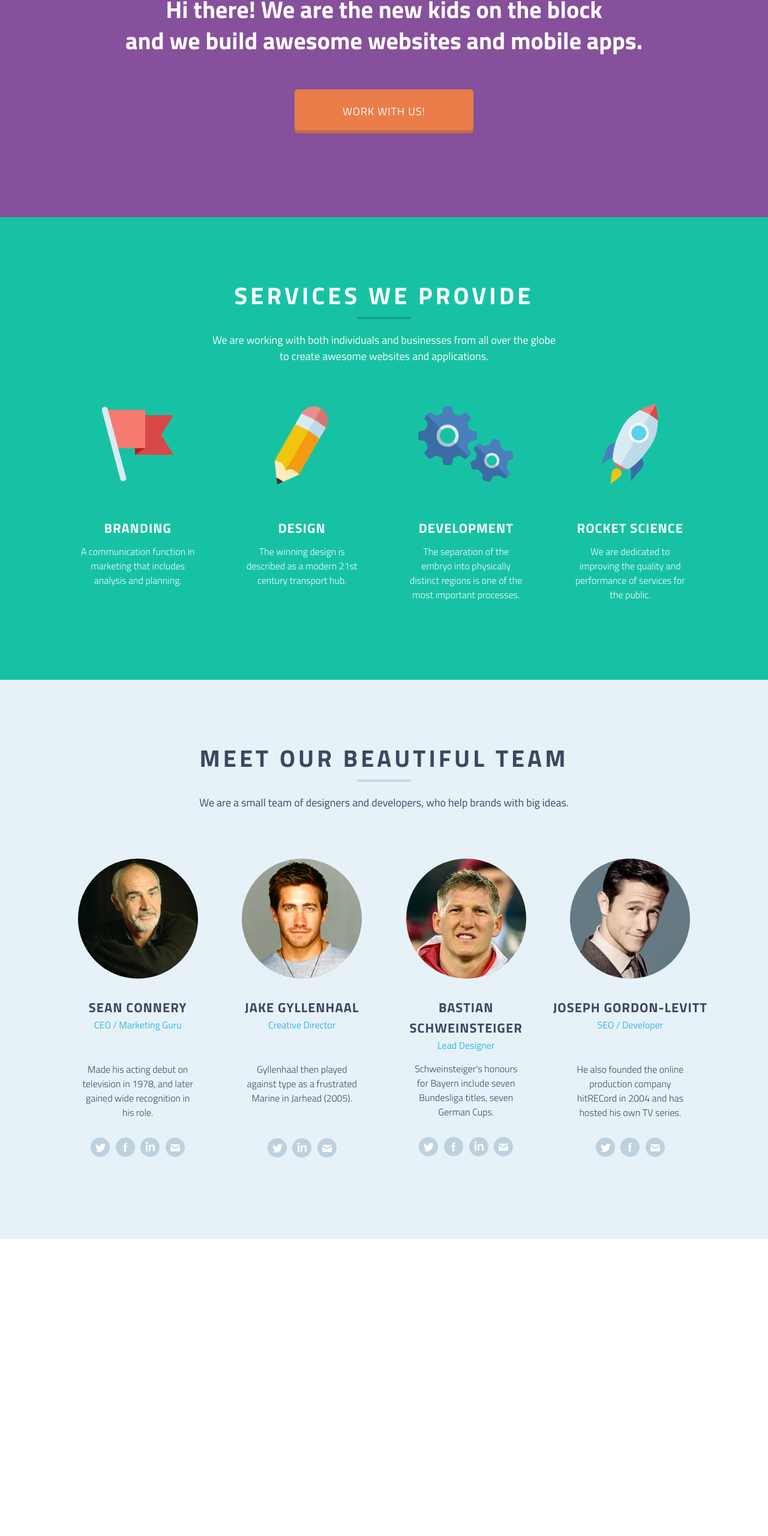
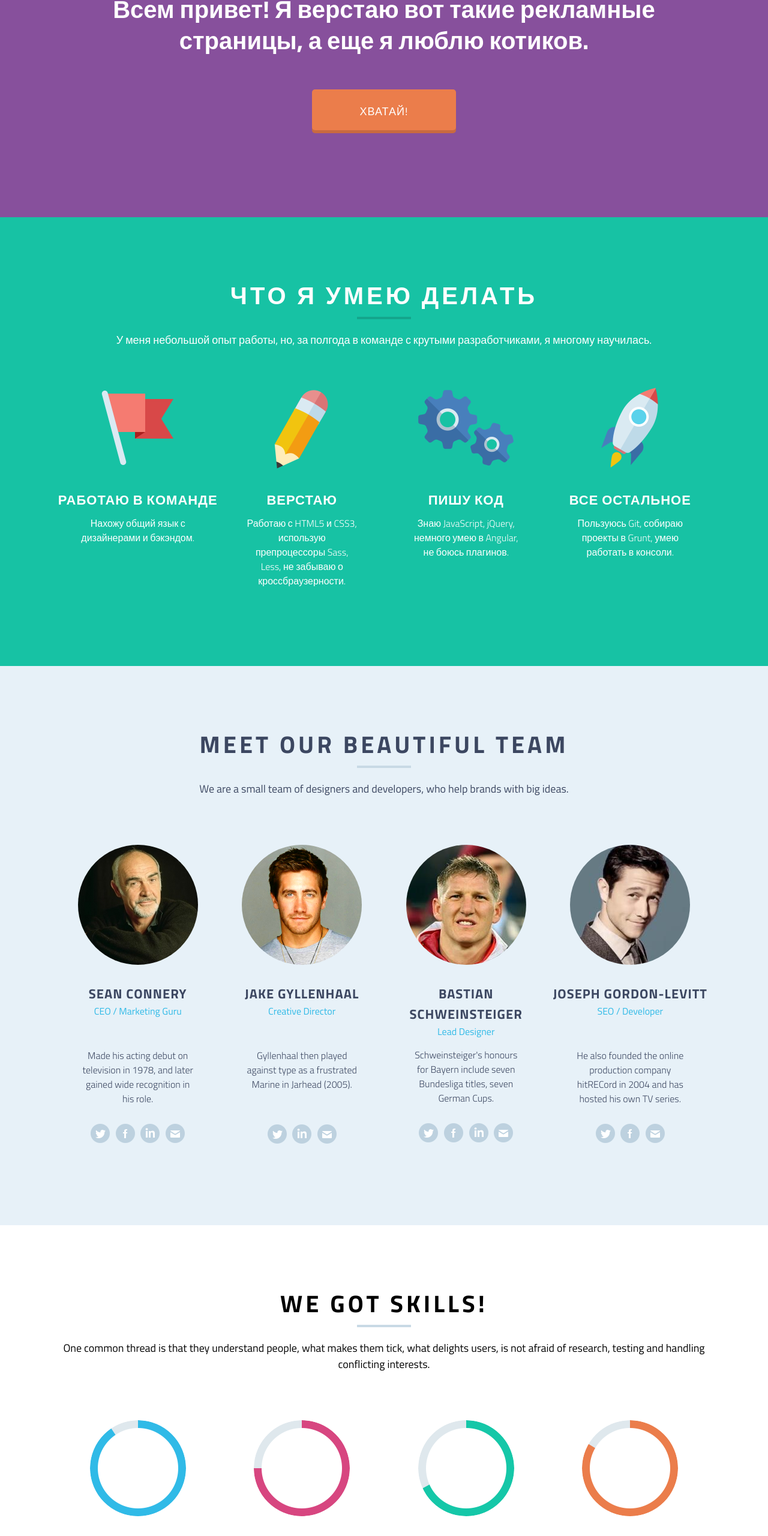
Before and after one commit to MirtlBu/example-landing, a plain HTML site: page index.html in a window 1280 px wide. Shown: the part 237-2797 px from the top of the page at 60% size. Before the commit the page ends 2302 px from the top, so only its background shows below. Drawn offline with Linux system fonts and the light colour scheme.

Commit message:
fourth floor

```diff
--- a/index.html
+++ b/index.html
@@ -1,9 +1,10 @@
 <!DOCTYPE html>
-<html>
+<html lang="ru">
 <head>
     <meta name="viewport" content="initial-scale=1.0, user-scalable=no, maximum-scale=1" />
-    <title>Мой проект</title>
+    <title>My project</title>
     <meta name="application-name" content="mirtlbu"/>
+    <meta charset="utf-8">
 
     <link rel="apple-touch-icon-precomposed" sizes="57x57" href="/img/favicon/apple-touch-icon-57x57.png" />
     <link rel="apple-touch-icon-precomposed" sizes="114x114" href="/img/favicon/apple-touch-icon-114x114.png" />
@@ -20,7 +21,7 @@
     <link rel="icon" type="image/png" href="/img/favicon/favicon-128.png" sizes="128x128" />
     <link href='http://fonts.googleapis.com/css?family=Titillium+Web:400,700,300' rel='stylesheet' type='text/css'>
     <link rel="stylesheet" type="text/css" href="styles.css" />
-    <script type="text/javascript" src="img/scripts.js"></script>
+    <!--<script type="text/javascript" src="img/scripts.js"></script>-->
 </head>
 <body>
     <div class="part part_welcome">
@@ -40,41 +41,40 @@
                 </div>
                 <div class="clear"></div>
             </div>
-            <div class="welcome__message">Hi there! We are the new kids on the block<br/>
-                and we build awesome websites and mobile apps.</div>
-            <div><a class="welcome__button" href="">Work with us!</a></div>
+            <div class="welcome__message">Всем привет! Я верстаю вот такие рекламные страницы,
+                а еще я люблю котиков.</div>
+            <div><a class="welcome__button" href="">Хватай!</a></div>
         </div>
     </div>
 
     <div class="part part_services">
         <div class="wrap">
             <div class="services__info">
-                <div class="services__top-title">Services we provide</div>
+                <div class="services__top-title">Что я умею делать</div>
                 <span class="services__decor"> </span>
-                <div class="services__top-text">We are working with both individuals and businesses from all over the globe<br/>
-                    to create awesome websites and applications.</div>
+                <div class="services__top-text">У меня небольшой опыт работы, но, за полгода в команде с крутыми разработчиками, я многому научилась.
+                </div>
             </div>
             <div class="services__boxes">
                 <div class="services__box">
                     <img src="img/flag.png" alt="flag"/>
-                    <div class="services__title">Branding</div>
-                    <div class="services__text">A communication function in marketing that includes analysis and planning.</div>
+                    <div class="services__title">Работаю в команде</div>
+                    <div class="services__text">Нахожу общий язык с дизайнерами и бэкэндом.</div>
                 </div>
                 <div class="services__box">
                     <img src="img/grayon.png" alt="grayon"/>
-                    <div class="services__title">Design</div>
-                    <div class="services__text">The winning design is described as a modern 21st century transport hub.</div>
+                    <div class="services__title">Верстаю</div>
+                    <div class="services__text">Работаю с HTML5 и CSS3, использую препроцессоры Sass, Less, не забываю о кроссбраузерности.</div>
                 </div>
                 <div class="services__box">
                     <img src="img/gears.png" alt="gears"/>
-                    <div class="services__title">Development</div>
-                    <div class="services__text">The separation of the embryo into physically distinct regions is one
-                        of the most important processes.</div>
+                    <div class="services__title">Пишу код</div>
+                    <div class="services__text">Знаю JavaScript, jQuery, немного умею в Angular, не боюсь плагинов.</div>
                 </div>
                 <div class="services__box">
                     <img src="img/rocket.png" alt="rocket"/>
-                    <div class="services__title">Rocket science</div>
-                    <div class="services__text">We are dedicated to improving the quality and performance of services for the public.</div>
+                    <div class="services__title">Все остальное</div>
+                    <div class="services__text">Пользуюсь Git, собираю проекты в Grunt, умею работать в консоли.</div>
                 </div>
             </div>
         </div>
@@ -134,11 +134,37 @@
                         <a class="team__social team__mail" href="#"></a>
                     </div>
                 </div>
+            </div>
         </div>
     </div>
 
     <div class="part part_skills">
-        <div class="wrap"></div>
+        <div class="wrap">
+            <div class="skills__info">
+                <div class="skills__top-title">We got skills!</div>
+                <span class="skills__decor"> </span>
+                <div class="skills__top-text">One common thread is that they understand people, what makes them tick,
+                    what delights users, is not afraid of research, testing and handling conflicting interests.</div>
+            </div>
+            <div class="skills__boxes">
+                <div class="skills__box">
+                    <img src="img/blue.png" alt=""/>
+                    <div class="skills__title">Web design</div>
+                </div>
+                <div class="skills__box">
+                    <img src="img/pink.png" alt=""/>
+                    <div class="skills__title">HTML/CSS</div>
+                </div>
+                <div class="skills__box">
+                    <img src="img/green.png" alt=""/>
+                    <div class="skills__title">Graphic design</div>
+                </div>
+                <div class="skills__box">
+                    <img src="img/brown.png" alt=""/>
+                    <div class="skills__title">Ui / Ux</div>
+                </div>
+            </div>
+        </div>
     </div>
 
     <div class="part part_portfolio">
--- a/styles.css
+++ b/styles.css
@@ -1,75 +1,83 @@
 * {
   margin: 0;
-    padding: 0;
-}
+  padding: 0; }
 
 body {
   font-size: 16px;
-    font-family: 'Titillium Web', sans-serif;
-}
+  font-family: 'Titillium Web', sans-serif; }
 
 li {
-    list-style: none;
-}
+  list-style: none; }
 
 a {
-    text-decoration: none;
-}
+  text-decoration: none; }
 
 .part_welcome {
   background: #87509c;
-    color: #ffffff;
-}
+  color: #ffffff; }
 
 .part_services {
   background: #17c2a4;
-    color: #ffffff;
-}
+  color: #ffffff; }
 
 .part_team {
   background: #e7f1f8;
-    color: #3c4761;
-}
+  color: #3c4761; }
 
 .part_skills {
-    background: #ffffff;
-}
+  background: #ffffff; }
 
 .part_portfolio {
-    background: #ffdd99;
-}
+  background: #ffdd99; }
 
 .part_testimonials {
-    background: #d74680;
-}
+  background: #d74680; }
 
 .part_get-in {
-    background: #3c5499;
-}
+  background: #3c5499; }
 
 .wrap {
   width: 1100px;
   margin: auto;
-    text-align: center;
-}
+  text-align: center; }
+
+.title, .services__title, .team__title, .skills__title {
+  text-transform: uppercase;
+  font-weight: bold;
+  font-size: 22px;
+  letter-spacing: 1px;
+  padding: 25px 0 0 0; }
+
+.social-icon, .team__twitter, .team__facebook, .team__linkedin, .team__mail {
+  width: 32px;
+  height: 32px; }
+
+.top-title, .services__top-title, .team__top-title, .skills__top-title {
+  font-size: 40px;
+  text-transform: uppercase;
+  font-weight: bold;
+  letter-spacing: 5px;
+  padding: 100px 0 0 0; }
+
+.decor-line, .services__decor, .team__decor, .skills__decor {
+  display: inline-block;
+  width: 90px;
+  height: 4px;
+  margin: 5px 0 15px 0; }
 
 .top-panel {
-    padding: 60px 0 0 0;
-}
+  padding: 60px 0 0 0; }
 
 .logo {
   float: left;
-    margin: 0 0 0 40px;
-}
+  margin: 0 0 0 40px; }
 
 .nav-panel {
   float: right;
-    margin: 0 70px 0 0;
-}
+  margin: 0 70px 0 0; }
 
 .nav > li {
-    float: left;
-}
+  float: left; }
 
 .nav-item {
   display: inline-block;
@@ -79,24 +87,20 @@ a {
   text-transform: uppercase;
   text-align: center;
   letter-spacing: 1px;
-    padding: 5px 15px 5px 15px;
-}
+  padding: 5px 15px 5px 15px; }
 
 .nav-item:hover {
-    background: #643a79;
-}
+  background: #643a79; }
 
 .clear {
-    clear: both;
-}
+  clear: both; }
 
 .welcome__message {
   font-size: 40px;
   line-height: 1.3;
   font-weight: bold;
   text-align: center;
-    margin: 130px 0 0 0;
-}
+  margin: 130px 0 0 0; }
 
 .welcome__button {
   display: inline-block;
@@ -110,143 +114,92 @@ a {
   color: inherit;
   text-transform: uppercase;
   letter-spacing: 1px;
-    box-shadow: 0 5px 0 0 #c86a40;
-}
-
-
-.services__top-title {
-    font-size: 40px;
-    text-transform: uppercase;
-    font-weight: bold;
-    letter-spacing: 5px;
-    padding: 100px 0 0 0;
-}
+  box-shadow: 0 5px 0 0 #c86a40; }
 
 .services__decor {
-    background-color: #14a58c;
-    display: inline-block;
-    width: 90px;
-    height: 4px;
-    margin: 5px 0 15px 0;
-}
+  background-color: #14a58c; }
 
 .services__top-text {
-    font-size: 18px;
-}
+  font-size: 18px; }
 
 .services__boxes {
-    padding: 60px 0 130px 0;
-}
+  padding: 60px 0 130px 0; }
 
 .services__box {
   display: inline-block;
   width: 270px;
-    vertical-align: top;
-}
-
-.services__title {
-    text-transform: uppercase;
-    font-weight: bold;
-    font-size: 22px;
-    letter-spacing: 1px;
-    padding: 45px 0 0 0;
-}
+  vertical-align: top; }
 
 .services__text {
   padding: 10px 40px 0 40px;
-    font-weight: 300;
-}
-
-
-.team__top-title {
-    font-size: 40px;
-    text-transform: uppercase;
-    font-weight: bold;
-    letter-spacing: 5px;
-    padding: 100px 0 0 0;
-}
+  font-weight: 300; }
 
 .team__decor {
-    background-color: #c8d9e5;
-    display: inline-block;
-    width: 90px;
-    height: 4px;
-    margin: 5px 0 15px 0;
-}
+  background-color: #c8d9e5; }
 
 .team__top-text {
   font-size: 18px;
-    font-weight: normal;
-}
+  font-weight: normal; }
 
 .team__boxes {
-    padding: 80px 0 130px 0;
-}
+  padding: 80px 0 130px 0; }
 
 .team__box {
   display: inline-block;
   width: 270px;
-    vertical-align: top;
-}
+  vertical-align: top; }
 
 .team__box > img {
-    border-radius: 50%;
-}
-
-.team__title {
-    text-transform: uppercase;
-    font-weight: bold;
-    font-size: 22px;
-    letter-spacing: 1px;
-    padding: 25px 0 0 0;
-}
+  border-radius: 50%; }
 
 .position {
-    color: #30bae7;
-}
+  color: #30bae7; }
 
 .team__text {
   padding: 50px 40px 0 40px;
-    font-weight: 300;
-}
+  font-weight: 300; }
 
 .team-fix-top {
-    padding: 15px 40px 0 40px;
-}
+  padding: 15px 40px 0 40px; }
 
 .team-fix-bottom {
-    padding: 50px 40px 25px 40px;
-}
+  padding: 50px 40px 25px 40px; }
 
 .team__social {
   display: inline-block;
-    margin: 30px 3px 0 3px;
-}
+  margin: 30px 3px 0 3px; }
 
 .team__social:hover {
-    opacity: .6;
-}
+  opacity: .6; }
 
 .team__twitter {
-    width: 32px;
-    height: 32px;
-    background: url("./img/twitter.png");
-}
+  background: url("./img/twitter.png"); }
 
 .team__facebook {
-    width: 32px;
-    height: 32px;
-    background: url("./img/facebook.png");
-}
+  background: url("./img/facebook.png"); }
 
 .team__linkedin {
-    width: 32px;
-    height: 32px;
-    background: url("./img/linkedin.png");
-}
+  background: url("./img/linkedin.png"); }
 
 .team__mail {
-    width: 32px;
-    height: 32px;
-    background: url("./img/mail.png");
-}
+  background: url("./img/mail.png"); }
+
+.skills__decor {
+  background-color: #c8d9e5; }
+
+.skills__top-text {
+  font-size: 18px;
+  font-weight: normal; }
+
+.skills__boxes {
+  padding: 80px 0 130px 0; }
+
+.skills__box {
+  display: inline-block;
+  width: 270px;
+  vertical-align: top; }
+
+.skills__box > img {
+  border-radius: 50%; }
+
+/*# sourceMappingURL=styles.css.map */
```
Also changed, not shown: img/blue.png (added), img/brown.png (added), img/green.png (added), img/pink.png (added). Lines whose indentation alone changed are shown as unchanged.
